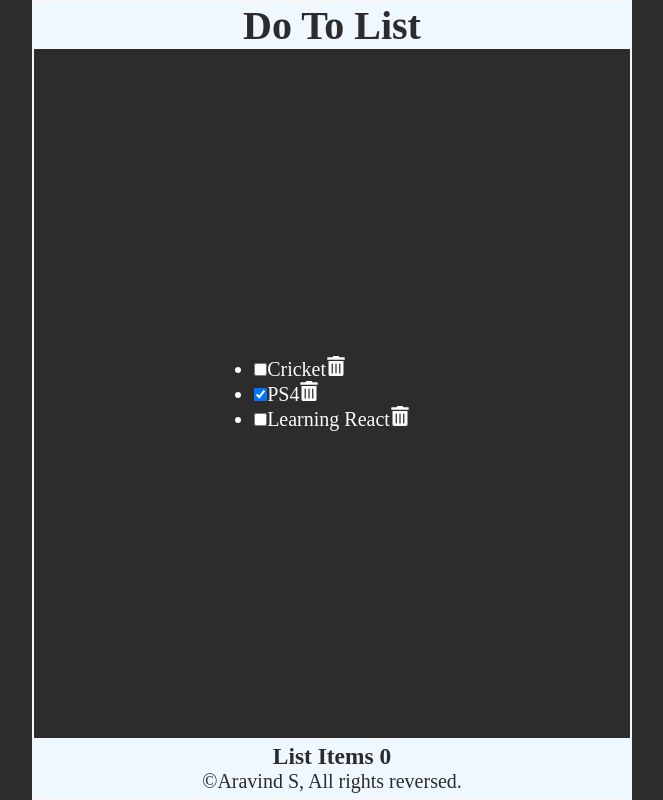
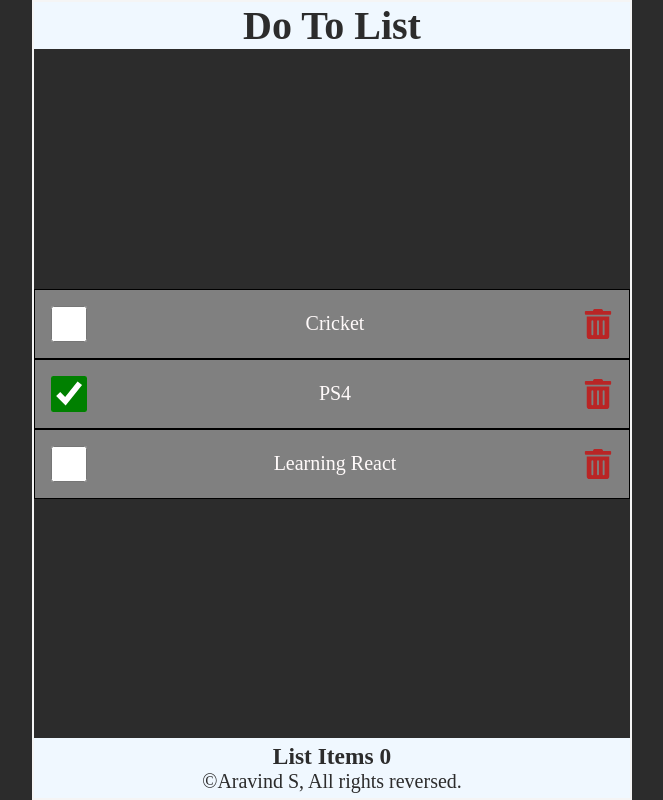
Before and after one commit to AravindSaravananGitHub/React-Practice, a React (Vite) app: page / in a window 1280 px wide. Shown: the whole page, without its empty margins (308-971 px from the left). Built offline with nearby package versions, Linux system fonts and the light colour scheme.

Commit message:
List Styleing completed

```diff
--- a/src/Main.jsx
+++ b/src/Main.jsx
@@ -29,8 +29,10 @@ const Main = () => {
               type="checkbox"
               checked={item.checked}
             />
-            <label htmlFor="checkBox">{item.item}</label>
-            <FaTrashAlt role="button" />
+            <label htmlFor="checkBox" className="itemName">
+              {item.item}
+            </label>
+            <FaTrashAlt role="button" className="deleteButton" />
           </li>
         ))}
       </ul>
--- a/src/style.css
+++ b/src/style.css
@@ -54,3 +54,54 @@ body {
   place-content: center;
   text-align: center;
 }
+
+/* For list Style */
+
+.main ul {
+  width: 100%;
+}
+
+.item {
+  width: 100%;
+  padding: 0.8rem;
+  background-color: gray;
+  display: flex;
+  justify-content: space-between;
+  align-items: center;
+  border: 1px solid black;
+}
+
+.checkBox {
+  width: 1.8rem;
+  height: 1.8rem;
+  accent-color: green;
+  cursor: pointer;
+  border-radius: 0.1rem;
+}
+
+.itemName {
+  position: relative;
+  display: inline-block;
+  cursor: pointer;
+}
+
+.itemName::after {
+  content: "";
+  position: absolute;
+  left: 0;
+  bottom: 0;
+  width: 0%;
+  height: 2px;
+  background-color: white;
+  transition: width 0.4s ease;
+}
+
+.itemName:hover::after {
+  width: 100%;
+}
+
+.deleteButton {
+  font-size: 1.5rem;
+  color: rgb(185, 37, 37);
+  cursor: pointer;
+}
```
